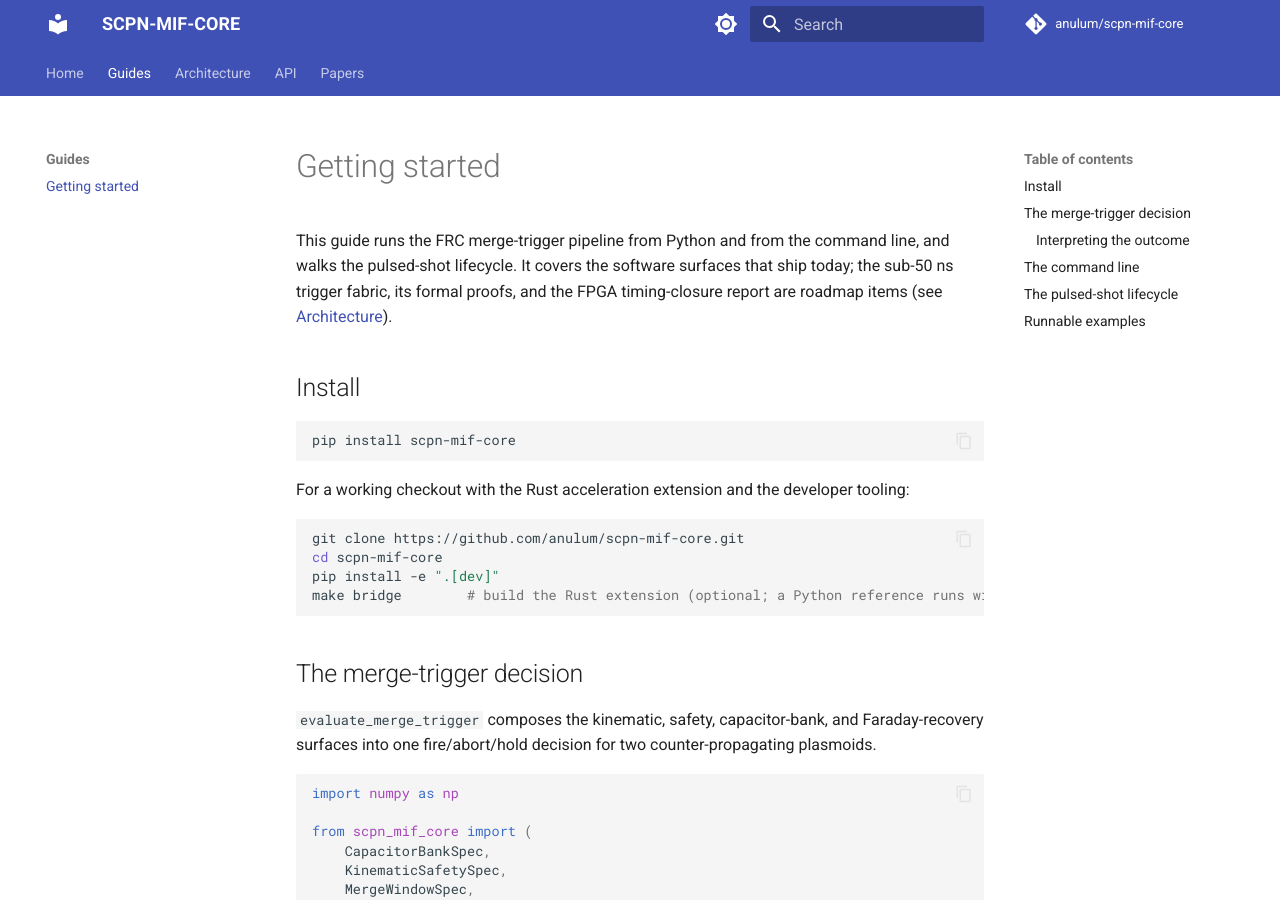
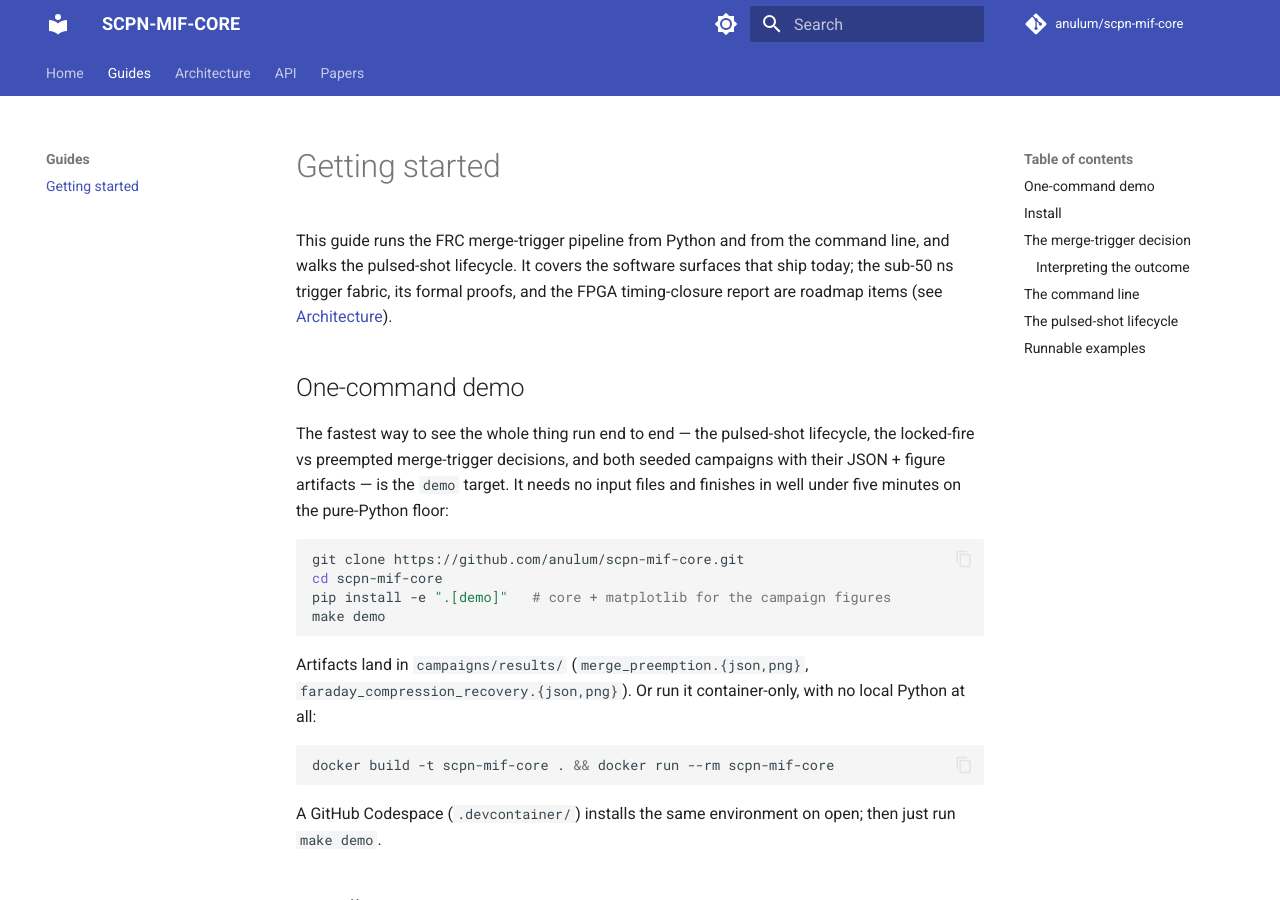
Before and after one commit to anulum/scpn-mif-core, an MkDocs documentation site: the page built from docs/guides/getting_started.md, in a window 1280 px wide and 900 px high. Built offline with MkDocs 1.6.1 and Material for MkDocs 9.7.7, drawn with Linux system fonts in a browser that asks for light colours; comment, search, counter and statistics services are not loaded.

Commit message:
feat: one-command end-to-end demo + Docker + devcontainer (GR-2)
Make it dead simple for outsiders to run the whole thing, the highest-leverage gap
in the external review:

- `make demo`: one command, no input files, runs in well under five minutes on the
  pure-Python floor — pulsed-shot lifecycle + locked-fire/preempted merge-trigger
  decisions + both seeded campaigns, writing the JSON + PNG artifacts to
  campaigns/results/.
- Dockerfile: `docker build -t scpn-mif-core . && docker run --rm scpn-mif-core`
  runs the demo with no local Python.
- .devcontainer/: one-click GitHub Codespace with the same environment.
- New `demo` optional extra carries matplotlib, the campaigns' figure dependency
  (previously undeclared though render_figure imports it); the core install stays
  lean and never imports matplotlib.
- getting_started.md leads with the one-command demo.
- Add a render_figure smoke test (importorskip-guarded) so the campaign figure path
  is covered, closing the previously untested render_figure + undeclared-dep gap.

Capability manifest regenerated (optional extras 4 to 5); mkdocs --strict, ruff,
typos, and the campaign tests are green. GR-1 stays declined (multi-backend is the
moat); this is the orthogonal adoption win.

Authored by Anulum Fortis & Arcane Sapience (protoscience@anulum.li)

````diff
--- a/docs/_generated/capability_manifest.json
+++ b/docs/_generated/capability_manifest.json
@@ -452,7 +452,7 @@
     "hdl_rtl_modules": 4,
     "julia_reference_modules": 9,
     "lean_proof_modules": 8,
-    "optional_extras": 4,
+    "optional_extras": 5,
     "public_api_exports": 161,
     "public_documentation_pages": 41,
     "python_capability_classes": 76,
@@ -692,6 +692,7 @@
   ],
   "packaging": {
     "optional_extras": [
+      "demo",
       "dev",
       "docs",
       "ecosystem",
--- a/docs/guides/getting_started.md
+++ b/docs/guides/getting_started.md
@@ -12,6 +12,31 @@ This guide runs the FRC merge-trigger pipeline from Python and from the command
 line, and walks the pulsed-shot lifecycle. It covers the software surfaces that
 ship today; the sub-50 ns trigger fabric, its formal proofs, and the FPGA
 timing-closure report are roadmap items (see [Architecture](../architecture/index.md)).
+
+## One-command demo
+
+The fastest way to see the whole thing run end to end — the pulsed-shot lifecycle,
+the locked-fire vs preempted merge-trigger decisions, and both seeded campaigns with
+their JSON + figure artifacts — is the `demo` target. It needs no input files and
+finishes in well under five minutes on the pure-Python floor:
+
+```bash
+git clone https://github.com/anulum/scpn-mif-core.git
+cd scpn-mif-core
+pip install -e ".[demo]"   # core + matplotlib for the campaign figures
+make demo
+```
+
+Artifacts land in `campaigns/results/` (`merge_preemption.{json,png}`,
+`faraday_compression_recovery.{json,png}`). Or run it container-only, with no local
+Python at all:
+
+```bash
+docker build -t scpn-mif-core . && docker run --rm scpn-mif-core
+```
+
+A GitHub Codespace (`.devcontainer/`) installs the same environment on open; then
+just run `make demo`.
 
 ## Install
 
--- a/pyproject.toml
+++ b/pyproject.toml
@@ -91,6 +91,12 @@ docs = [
 formal = [
     "pysmt>=0.9",
     "pyverilog>=1.3",
+]
+# `demo` carries the figure dependency the campaigns use to render their PNGs
+# (campaigns/*.render_figure). `make demo` and the Docker/devcontainer install it;
+# the package itself never imports matplotlib, so the core install stays lean.
+demo = [
+    "matplotlib>=3.8",
 ]
 
 [tool.setuptools.packages.find]
````
Also changed, not shown: README.md (+1 -1 lines), docs/_generated/capability_snapshot.md (+1 -1 lines), 4 other files.
